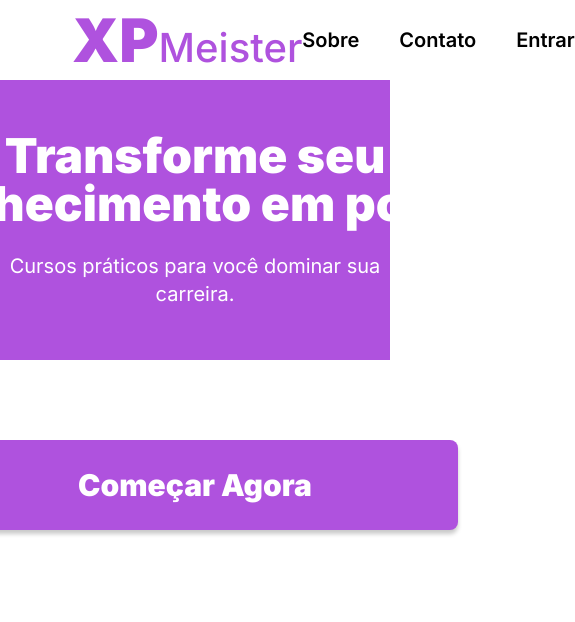
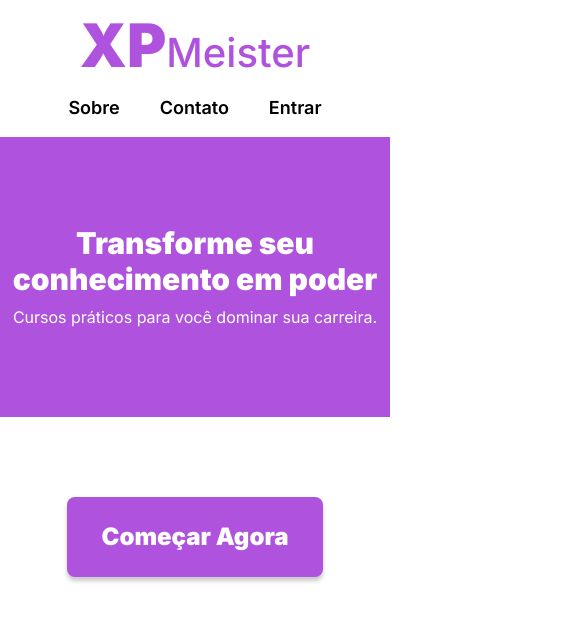
Before and after one commit to gustavogogola91/XPMeister, a Next.js app in the folder frontend/: page / in a window 390 px wide. Shown: the top 622 px of the page, 575 px wide, since content can reach past the window. Built offline with nearby package versions, Linux system fonts and the light colour scheme.

Commit message:
Responsividade header

```diff
--- a/frontend/src/app/Components/Header.tsx
+++ b/frontend/src/app/Components/Header.tsx
@@ -4,12 +4,12 @@ const DefaultHeader = () => {
 
     return (
         <>
-            <div className="w-full max-h-[80px] flex flex-row items-center justify-between px-18">
+            <div className="w-full shadow flex flex-col gap-1 items-center justify-between px-18 pb-4 md:flex-row md:pb-0">
                 <p className="logo text-purple"><span className="text-[60px] font-black">XP</span>Meister</p>
-                <div className="flex flex-row gap-10">
-                    <a href="*" className="text-xl font-semibold">Sobre</a>
-                    <a href="*" className="text-xl font-semibold">Contato</a>
-                    <a href="*" className="text-xl font-semibold">Entrar</a>
+                <div className="flex flex-row text-[18px] gap-10">
+                    <a href="*" className="font-semibold">Sobre</a>
+                    <a href="*" className="font-semibold">Contato</a>
+                    <a href="*" className="font-semibold">Entrar</a>
                 </div>
             </div>
         </>
--- a/frontend/src/app/Pages/LandingPage.tsx
+++ b/frontend/src/app/Pages/LandingPage.tsx
@@ -5,14 +5,14 @@ export default function LandingPage(){
 
     return(
         <div className="flex flex-col gap-10 items-center">
-            <div className="w-full bg-purple min-h-[280px] flex flex-col justify-center items-center gap-6">
-                <h1 className="max-h-[162px] w-[650px] text-5xl font-black text-white text-center">Transforme seu conhecimento em poder</h1>
-                <p className="text-xl text-white text-center">Cursos práticos para você dominar sua carreira.</p>
+            <div className="w-full bg-purple min-h-[280px] flex flex-col justify-center items-center gap-2 md:gap-6">
+                <h1 className="md:w-1/2 text-3xl lg:text-5xl font-black text-white text-center">Transforme seu conhecimento em poder</h1>
+                <p className="text-[16px] md:text-xl text-white text-center">Cursos práticos para você dominar sua carreira.</p>
             </div>
             <div>
 
             </div>
-            <button className="btn-primary w-[526px] h-[90px]">Começar Agora</button>
+            <button className="btn-primary w-64 md:w-96 h-[80px] md:h-[90px]">Começar Agora</button>
         </div>
     )
 
--- a/frontend/src/app/globals.css
+++ b/frontend/src/app/globals.css
@@ -33,7 +33,7 @@
     background-color: var(--color-purple);
     font-family: var(--font-family-inter);
     font-weight: 900;
-    font-size: 30px;
+    font-size: 24px;
     box-shadow: 0px 4px 4px rgba(0, 0, 0, 0.21);
     padding: 16px;
     color: #ffffff;
```
